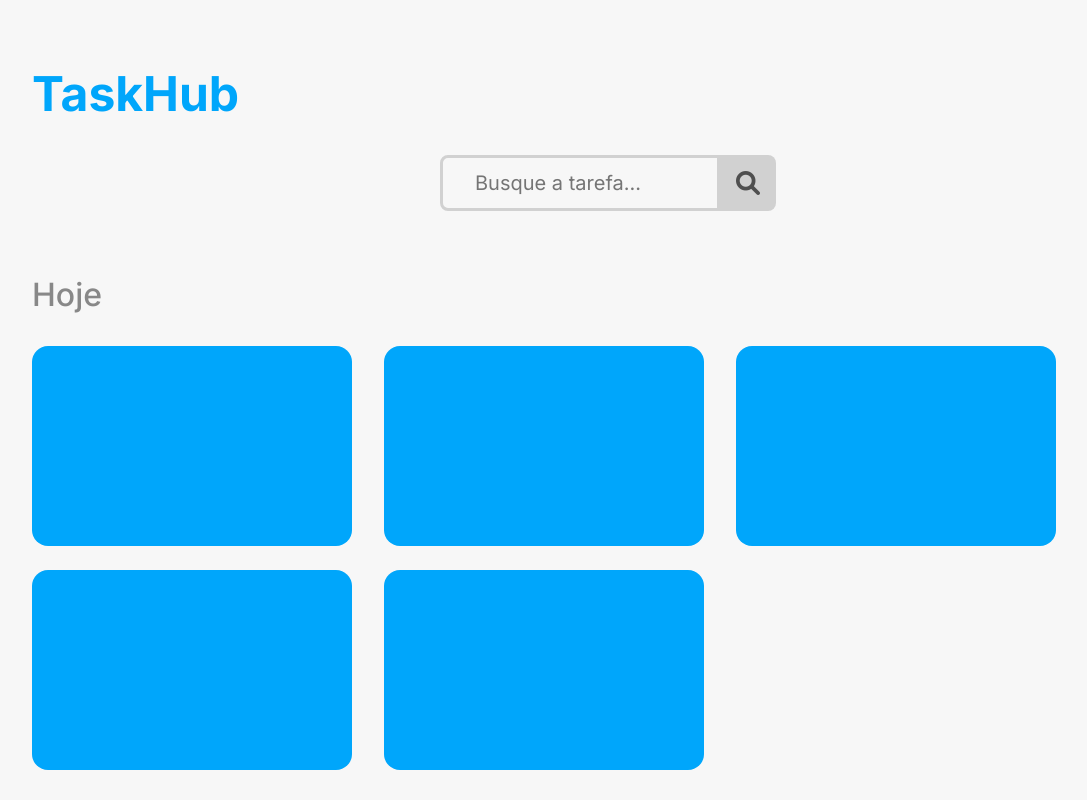
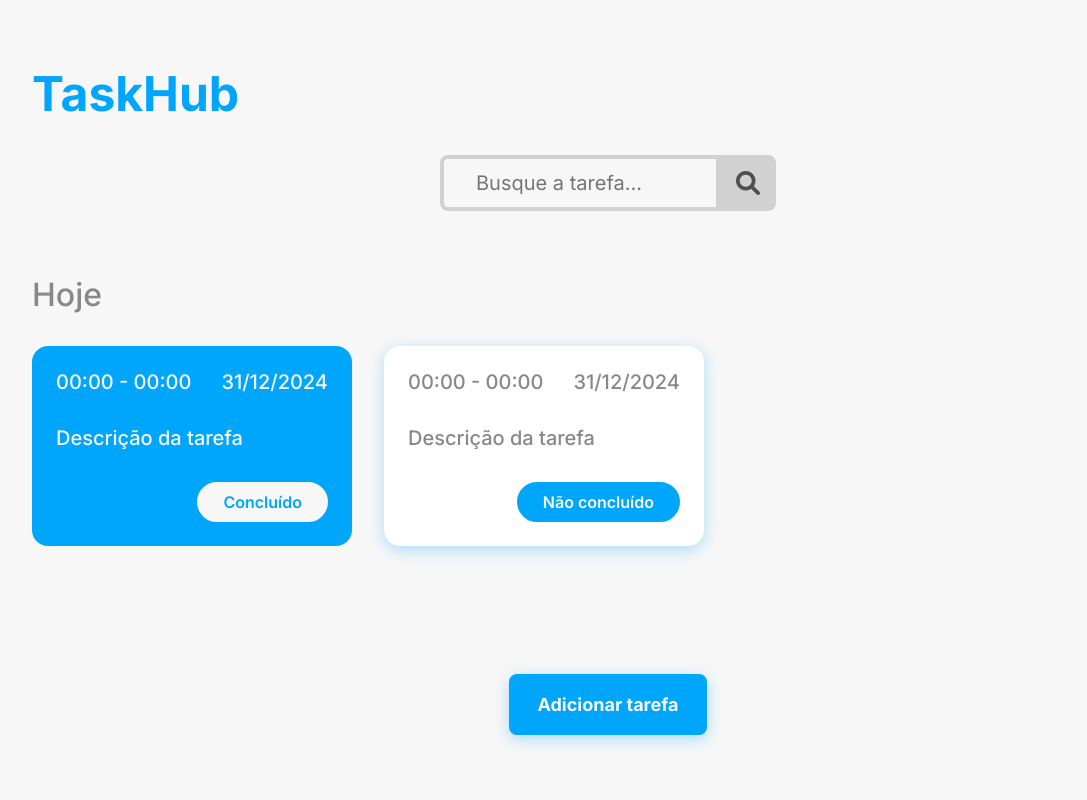
Before and after one commit to HarrisonLima/taskhub-html-css-js, a plain HTML site: page index.html in a window 1280 px wide. Shown: the top 800 px of the page, without its empty margins (32-1119 px from the left). Drawn offline with Linux system fonts and the light colour scheme.

Commit message:
Adequação de arquitetura de projeto

```diff
--- a/index.html
+++ b/index.html
@@ -3,52 +3,66 @@
   <head>
     <meta charset="UTF-8" />
     <meta name="viewport" content="width=device-width, initial-scale=1.0" />
-    <link href="https://cdnjs.cloudflare.com/ajax/libs/font-awesome/6.0.0-beta3/css/all.min.css" rel="stylesheet">
-    <link rel="stylesheet" href="styles/style.css" />
+    <link
+      href="https://cdnjs.cloudflare.com/ajax/libs/font-awesome/6.0.0-beta3/css/all.min.css"
+      rel="stylesheet"
+    />
+    <link rel="stylesheet" href="styles/buttons.css" />
+    <link rel="stylesheet" href="styles/input.css" />
+    <link rel="stylesheet" href="styles/tasks.css" />
+    <link rel="stylesheet" href="styles/typography.css" />
+    <link rel="stylesheet" href="styles/base.css" />
     <title>TaskHub</title>
   </head>
   <body>
     <header>
-      <h1 class="titulo">TaskHub</h1>
+      <h1 class="title">TaskHub</h1>
     </header>
     <main>
-      <div class="conteudo">
-        <div class="conteudo__tarefas">
-          <div class="tarefas__pesquisa">
+      <div class="box__content">
+        <div class="box__input">
           <input
             type="search"
-              class="pesquisa__campo"
+            class="input--search"
             autocomplete="on"
             placeholder="Busque a tarefa..."
           />
-            <span class="pesquisa__icon">
-              <i class="fa-solid fa-magnifying-glass icon"></i>
+          <span class="box__icon">
+            <i class="fa-solid fa-magnifying-glass input__icon"></i>
           </span>
         </div>
-          <section class="tarefas__secao">
-            <h2 class="secao__titulo">Hoje</h2>
-            <div class="secao__tarefas">
-              <div class="tarefas__tarefa"></div>
-              <div class="tarefas__tarefa"></div>
-              <div class="tarefas__tarefa"></div>
-              <div class="tarefas__tarefa"></div>
-              <div class="tarefas__tarefa"></div>
+        <section class="box__tasks">
+          <h2 class="task--title">Hoje</h2>
+          <div class="box__task">
+            <div class="task task--done">
+              <span class="task--date">
+                <p>00:00 - 00:00</p>
+                <p>31/12/2024</p>
+              </span>
+              <p>Descrição da tarefa</p>
+              <span class="task--button">
+                <button class="button--state button--state-done">
+                  Concluído
+                </button>
+              </span>
             </div>
-          </section>
-          <section class="tarefas__secao">
-            <h2 class="secao__titulo">Esta semana</h2>
-            <div class="secao__tarefas">
-              <div class="tarefas__tarefa"></div>
-              <div class="tarefas__tarefa"></div>
-              <div class="tarefas__tarefa"></div>
-              <div class="tarefas__tarefa"></div>
-              <div class="tarefas__tarefa"></div>
+            <div class="task task--not-done">
+              <span class="task--date">
+                <p>00:00 - 00:00</p>
+                <p>31/12/2024</p>
+              </span>
+              <p>Descrição da tarefa</p>
+              <span class="task--button">
+                <button class="button--state button--state-not-done">
+                  Não concluído
+                </button>
+              </span>
+            </div>
           </div>
         </section>
       </div>
-      </div>
-      <div class="acoes">
-        <button class="acoes__botao">Adicionar tarefa</button>
+      <div class="box__button">
+        <button class="button button--primary">Adicionar tarefa</button>
       </div>
     </main>
     <footer></footer>
--- /dev/null
+++ b/styles/base.css
@@ -0,0 +1,81 @@
+@import url("https://fonts.googleapis.com/css2?family=Inter:wght@100..900&display=swap");
+
+* {
+  box-sizing: border-box;
+  margin: 0;
+  padding: 0;
+}
+
+body {
+  background-color: var(--gray-50);
+  font-size: 100%;
+  font-style: normal;
+  font-weight: 500;
+  padding: 4rem;
+
+  header,
+  main,
+  input,
+  button {
+    font-family: var(--font-primary);
+  }
+
+  --color-primary: var(--blue-500);
+  --font-primary: "Inter", sans-serif;
+
+  --blue-50: #eff9ff;
+  --blue-100: #def1ff;
+  --blue-200: #b6e5ff;
+  --blue-300: #75d2ff;
+  --blue-400: #2cbcff;
+  --blue-500: #00a6fb;
+  --blue-600: #0082d4;
+  --blue-700: #0067ab;
+  --blue-800: #00578d;
+  --blue-900: #064974;
+  --blue-950: #042e4d;
+
+  --white: #ffffff;
+  --gray-50: #f7f7f7;
+  --gray-100: #e7e7e7;
+  --gray-200: #d1d1d1;
+  --gray-300: #b0b0b0;
+  --gray-400: #888888;
+  --gray-500: #6d6d6d;
+  --gray-600: #5d5d5d;
+  --gray-700: #4f4f4f;
+  --gray-800: #454545;
+  --gray-900: #3d3d3d;
+  --gray-950: #12121;
+  --dark: #0a0a0a;
+
+  --effect-box-shadow-primary-enabled: 0 0.25rem 1rem rgba(0, 166, 251, 0.32);
+  --effect-box-shadow-primary-focused: 0 0.25rem 1rem rgba(0, 166, 251, 0.48);
+  --effect-box-shadow-primary-hovered: 0 0.25rem 1rem rgba(0, 166, 251, 0.56);
+
+  --effect-box-shadow-light-enabled: 0 0.25rem 1rem rgba(255, 255, 255, 0.32);
+  --effect-box-shadow-light-focused: 0 0.25rem 1rem rgba(255, 255, 255, 0.48);
+  --effect-box-shadow-light-hovered: 0 0.25rem 1rem rgba(255, 255, 255, 0.56);
+}
+
+main {
+  display: flex;
+  flex-direction: column;
+}
+
+main > :last-child {
+  margin-top: 8rem;
+}
+
+.box__content {
+  align-items: center;
+  display: flex;
+  flex-direction: column;
+  gap: 4rem;
+  margin-top: 2rem;
+}
+
+.box__button {
+  display: flex;
+  justify-content: center;
+}
--- /dev/null
+++ b/styles/buttons.css
@@ -0,0 +1,39 @@
+.button {
+  appearance: none;
+  border: 0.25rem solid var(--color-primary);
+  box-shadow: var(--effect-box-shadow-primary-enabled);
+  border-radius: 0.5rem;
+  cursor: pointer;
+  font-size: 1.125rem;
+  font-weight: 700;
+  outline: none;
+  padding: 1rem 1.5rem;
+  transition: 0.3s all ease-in-out;
+}
+
+.button:hover {
+  background-color: var(--blue-600);
+  box-shadow: var(--effect-box-shadow-primary-hovered);
+  transform: translateY(-0.25rem);
+}
+
+.button:focus {
+  background-color: var(--blue-800);
+  box-shadow: var(--effect-box-shadow-primary-focused);
+  transform: translateY(-0.125rem);
+}
+
+.button:hover,
+.button:focus {
+  color: var(--gray-50);
+}
+
+.button--primary {
+  background-color: var(--color-primary);
+  color: var(--gray-50);
+}
+
+.button--secondary {
+  background-color: transparent;
+  color: var(--color-primary);
+}
--- /dev/null
+++ b/styles/input.css
@@ -0,0 +1,64 @@
+.box__input {
+  display: flex;
+  justify-content: center;
+}
+
+.box__input:hover {
+  input,
+  input::placeholder {
+    color: var(--gray-500);
+  }
+
+  input:not(:focus) {
+    border-color: var(--gray-300);
+  }
+
+  .box__icon {
+    background-color: var(--gray-300);
+  }
+
+  .box__icon > .input__icon {
+    color: var(--gray-800);
+  }
+}
+
+.input--search {
+  background-color: var(--gray-50);
+  border: 0.25rem solid var(--gray-200);
+  border-radius: 0.5rem 0 0 0.5rem;
+  color: var(--gray-400);
+  font-size: 1.25rem;
+  height: 3.5rem;
+  padding: 0 2rem;
+  outline: none;
+  transition: 0.3s all ease-in-out;
+  width: 17.5rem;
+}
+
+.input--search:focus {
+  border: 0.25rem solid var(--color-primary);
+}
+
+.input--search:focus + .box__icon {
+  background-color: var(--color-primary);
+}
+
+.input--search:focus + .box__icon > .input__icon {
+  color: var(--gray-100);
+}
+
+.box__icon {
+  align-items: center;
+  background-color: var(--gray-200);
+  border-radius: 0 0.5rem 0.5rem 0;
+  display: flex;
+  justify-content: center;
+  transition: 0.3s all ease-in-out;
+  width: 3.5rem;
+}
+
+.input__icon {
+  color: var(--gray-700);
+  font-size: 1.5rem;
+  transition: 0.3s all ease-in-out;
+}
--- a/styles/style.css
+++ /dev/null
@@ -1,210 +0,0 @@
-@import url("https://fonts.googleapis.com/css2?family=Inter:wght@100..900&display=swap");
-
-* {
-  margin: 0;
-  padding: 0;
-}
-
-body {
-  background-color: var(--gray-50);
-  font-size: 16px;
-  padding: 64px;
-
-  header,
-  main,
-  input,
-  button {
-    font-family: var(--fonte-primaria);
-  }
-
-  --cor-primaria: var(--blue-500);
-  --fonte-primaria: "Inter", sans-serif;
-
-  --blue-50: #eff9ff;
-  --blue-100: #def1ff;
-  --blue-200: #b6e5ff;
-  --blue-300: #75d2ff;
-  --blue-400: #2cbcff;
-  --blue-500: #00a6fb;
-  --blue-600: #0082d4;
-  --blue-700: #0067ab;
-  --blue-800: #00578d;
-  --blue-900: #064974;
-  --blue-950: #042e4d;
-
-  --white: #ffffff;
-  --gray-50: #f7f7f7;
-  --gray-100: #e7e7e7;
-  --gray-200: #d1d1d1;
-  --gray-300: #b0b0b0;
-  --gray-400: #888888;
-  --gray-500: #6d6d6d;
-  --gray-600: #5d5d5d;
-  --gray-700: #4f4f4f;
-  --gray-800: #454545;
-  --gray-900: #3d3d3d;
-  --gray-950: #12121;
-  --dark: #0a0a0a;
-
-  --effect-box-shadow: rgba(50, 50, 93, 0.25) 0px 30px 60px -12px,
-    rgba(0, 0, 0, 0.3) 0px 18px 36px -18px;
-  --effect-box-shadow-32: 0px 4px 16px rgba(0, 166, 251, 0.32);
-  --effect-box-shadow-56: 0px 4px 16px rgba(0, 166, 251, 0.56);
-}
-
-main {
-  display: flex;
-  flex-direction: column;
-}
-
-main > :last-child {
-  margin-top: 128px;
-}
-
-.titulo {
-  color: var(--cor-primaria);
-  display: flex;
-  font-size: 3rem;
-  font-weight: 700;
-}
-
-.conteudo {
-  align-items: center;
-  display: flex;
-  flex-direction: column;
-  margin-top: 32px;
-}
-
-.conteudo__tarefas {
-  align-items: center;
-  display: flex;
-  flex-direction: column;
-  justify-content: center;
-  gap: 64px;
-  width: 100%;
-}
-
-.tarefas__pesquisa {
-  display: flex;
-  justify-content: center;
-  width: 336px;
-}
-
-.tarefas__pesquisa:hover {
-  input,
-  input::placeholder {
-    color: var(--gray-500);
-  }
-
-  input:not(:focus) {
-    border-color: var(--gray-300);
-  }
-
-  .pesquisa__icon {
-    background-color: var(--gray-300);
-  }
-
-  .pesquisa__icon > .icon {
-    color: var(--gray-800);
-  }
-}
-
-.pesquisa__campo {
-  background-color: var(--gray-50);
-  border: 3px solid var(--gray-200);
-  border-radius: 8px 0 0 8px;
-  color: var(--gray-400);
-  font-size: 1.25rem;
-  height: 56px;
-  padding: 0 32px;
-  outline: none;
-  transition: 0.3s border ease-in-out, 0.3s border-color ease-in-out, 0.3s color ease-in-out;
-  width: 280px;
-}
-
-.pesquisa__campo:focus {
-  border: 3px solid var(--cor-primaria);
-}
-
-.pesquisa__campo:focus + .pesquisa__icon {
-  background-color: var(--cor-primaria);
-}
-
-.pesquisa__campo:focus + .pesquisa__icon > .icon {
-  color: var(--gray-100);
-}
-
-.pesquisa__icon {
-  align-items: center;
-  background-color: var(--gray-200);
-  border-radius: 0 8px 8px 0;
-  display: flex;
-  justify-content: center;
-  transition: 0.3s background-color ease-in-out;
-  width: 56px;
-}
-
-.icon {
-  color: var(--gray-700);
-  font-size: 1.5rem;
-  transition: 0.3s color ease-in-out;
-}
-
-.tarefas__secao {
-  align-items: flex-start;
-  display: flex;
-  flex-direction: column;
-  justify-content: flex-start;
-  gap: 32px;
-}
-
-.secao__titulo {
-  color: var(--gray-400);
-  font-size: 2rem;
-  font-weight: 500;
-}
-
-.secao__tarefas {
-  column-gap: 32px;
-  display: flex;
-  flex-wrap: wrap;
-  row-gap: 24px;
-}
-
-.tarefas__tarefa {
-  background-color: var(--cor-primaria);
-  border-radius: 16px;
-  height: 200px;
-  width: 320px;
-}
-
-.acoes {
-  display: flex;
-  justify-content: center;
-}
-
-.acoes__botao {
-  appearance: none;
-  background-color: var(--cor-primaria);
-  border: 3px solid var(--cor-primaria);
-  border-radius: 8px;
-  color: var(--gray-50);
-  cursor: pointer;
-  font-size: 1rem;
-  font-weight: 700;
-  outline: none;
-  padding: 16px 24px;
-  transition: 0.3s background-color ease-in-out, 0.3s border ease-in-out,
-    0.3s box-shadow ease-in-out, 0.3s transform ease-in-out;
-}
-
-.acoes__botao:hover {
-  background-color: var(--blue-600);
-  box-shadow: var(--effect-box-shadow-56);
-  transform: translateY(-4px);
-}
-
-.acoes__botao:focus {
-  background-color: var(--blue-800);
-  box-shadow: var(--effect-box-shadow-32);
-}
--- /dev/null
+++ b/styles/tasks.css
@@ -0,0 +1,100 @@
+.box__tasks {
+  align-items: flex-start;
+  display: flex;
+  flex-direction: column;
+  justify-content: flex-start;
+  gap: 2rem;
+  width: 100%;
+}
+
+.task--title {
+  color: var(--gray-400);
+  font-size: 2rem;
+  font-weight: 500;
+}
+
+.box__task {
+  column-gap: 2rem;
+  display: flex;
+  flex-wrap: wrap;
+  row-gap: 1.5rem;
+}
+
+.task {
+  border-radius: 1rem;
+  display: flex;
+  flex-direction: column;
+  font-size: 1.25rem;
+  gap: 2rem;
+  padding: 1.5rem;
+  min-width: 20rem;
+  max-width: 24rem;
+  word-break: break-all;
+}
+
+.task--date {
+  display: flex;
+  justify-content: space-between;
+}
+
+.task--done {
+  background-color: var(--color-primary);
+  box-shadow: 0 0.25rem 0.75rem 0 var(--effect-box-shadow-light-enabled);
+  color: var(--gray-50);
+  transition: 0.3s all ease-in-out;
+}
+
+.task:focus-within {
+  background-color: var(--blue-600);
+}
+
+.task--not-done {
+  background-color: var(--white);
+  box-shadow: var(--effect-box-shadow-primary-enabled);
+  color: var(--gray-400);
+}
+
+.task--button {
+  display: flex;
+  justify-content: flex-end;
+}
+
+.button--state {
+  border-radius: 4rem;
+  outline: none;
+  padding: 0.5rem 1.5rem;
+  border: 0.125rem solid var(--color-primary);
+  color: var(--gray-50);
+  font-size: 1rem;
+  font-weight: 600;
+  transition: 0.3s all ease-in-out;
+}
+
+.button--state-done {
+  background-color: var(--gray-50);
+  border-color: var(--gray-50);
+  color: var(--color-primary);
+}
+
+.button--state-done:hover {
+  background-color: var(--color-primary);
+  color: var(--gray-50);
+}
+
+.button--state-done:focus {
+  background-color: var(--blue-600);
+  color: var(--gray-50);
+}
+
+.button--state-not-done {
+  background-color: var(--color-primary);
+}
+
+.button--state-not-done:hover {
+  background-color: var(--blue-600);
+}
+
+.button--state-not-done:focus {
+  background-color: var(--blue-700);
+  border-color: var(--blue-700);
+}
```
Also changed, not shown: styles/typography.css (added, +13 -0 lines). Lines whose indentation alone changed are shown as unchanged.
